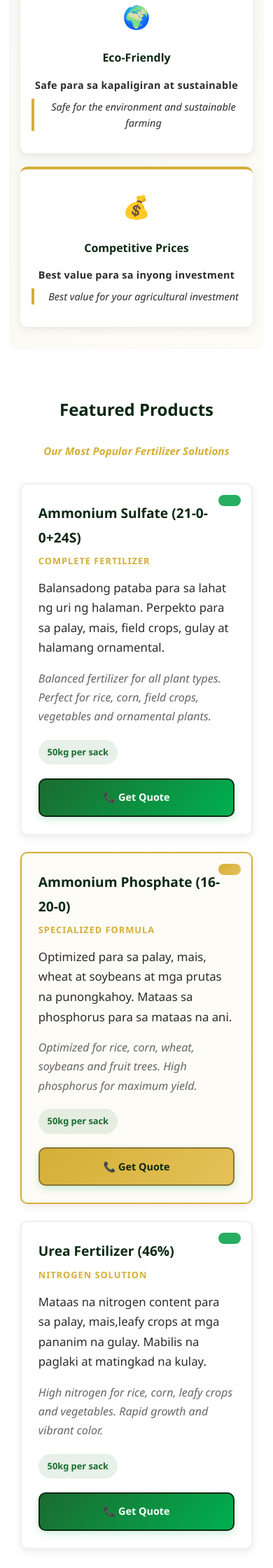
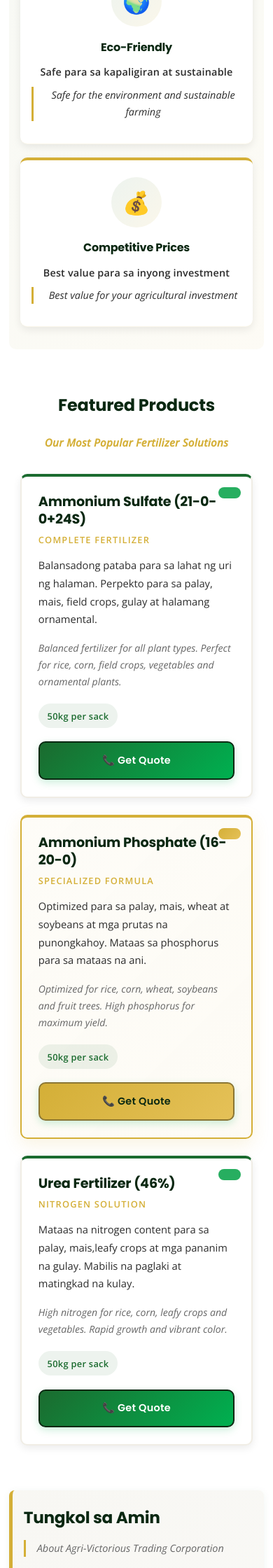
Before and after one commit to kenethdaletuazon21/Agri-Victorious-Trading-Corporation, a PHP site: page / in a window 390 px wide. Shown: the part 1840-4080 px from the top of the page at 70% size. Run offline with PHP 8.4, Linux system fonts and the light colour scheme.

Commit message:
Improve typography, fonts, and overall website design
- Add Google Fonts: Poppins (headings) + Open Sans (body) via @import
- Add preconnect links to all HTML pages for faster font loading
- Fix body font-size from 25px to 16px (was causing oversized text)
- Add h1-h6 font-family rule using Poppins for consistent heading typography
- Fix about-section paragraph font-size (was 1.5rem, now 1rem)
- Fix resource-item english-label font-size (was 1.5rem, now 0.9rem)
- Fix nav links: reduce from 1.25rem to 0.95rem, add Poppins font
- Fix cta-button-banner font-size from 1.5rem to 1.1rem
- Standardize all section headings to font-weight: 700 (was 800)
- Fix featured-product-desc sizes to 0.92rem/0.88rem
- Fix product-content h3 from 1.6rem to 1.15rem
- Fix spec-item from 1rem to 0.82rem
- Fix featured-cta from 1.1rem to 0.95rem
- Show company name in navbar (was display: none)
- Improve card designs: colored top borders, refined hover effects
- Improve feature icon with circular background accent
- Improve contact/resource/about card hover transitions
- Improve footer typography and bottom bar
- Add Poppins font-family to buttons and form labels
- Fix all responsive breakpoint heading sizes (320px/480px/768px)
- Retain all existing color variables (greens, gold/amber accent)

```diff
--- a/css/style.css
+++ b/css/style.css
@@ -1,3 +1,5 @@
+@import url('https://fonts.googleapis.com/css2?family=Poppins:wght@500;600;700;800&family=Open+Sans:ital,wght@0,400;0,500;0,600;0,700;1,400;1,500&display=swap');
+
 * {
     margin: 0;
     padding: 0;
@@ -29,11 +31,17 @@
 }
 
 body {
-    font-family: 'Segoe UI', 'Roboto', Tahoma, Geneva, Verdana, sans-serif;
-    font-size: 25px;
-    line-height: 1.8;
+    font-family: 'Open Sans', 'Segoe UI', Tahoma, Geneva, Verdana, sans-serif;
+    font-size: 16px;
+    line-height: 1.75;
     color: var(--text-color);
     background-color: #fff;
+}
+
+h1, h2, h3, h4, h5, h6 {
+    font-family: 'Poppins', 'Segoe UI', Tahoma, Geneva, Verdana, sans-serif;
+    line-height: 1.3;
+    letter-spacing: -0.2px;
 }
 
 /* Header & Navigation */
@@ -320,18 +341,19 @@
 .why-choose-us h2 {
     text-align: center;
     color: var(--primary-darker);
-    font-size: 2.2rem;
+    font-size: 2.1rem;
     margin-bottom: 0.5rem;
-    font-weight: 800;
+    font-weight: 700;
 }
 
 .section-subtitle {
     text-align: center;
     color: var(--accent-color);
-    font-size: 1.1rem;
+    font-size: 1rem;
     font-style: italic;
     margin-bottom: 3rem;
     font-weight: 600;
+    letter-spacing: 0.3px;
 }
 
 .features-grid {
@@ -350,31 +372,39 @@
     transition: var(--transition);
     border-top: 4px solid var(--accent-color);
     text-align: center;
+    border-bottom: 1px solid rgba(212,175,55,0.1);
 }
 
 .feature-card:hover {
-    transform: translateY(-5px);
-    box-shadow: var(--shadow-lg);
+    transform: translateY(-6px);
+    box-shadow: 0 12px 28px rgba(27, 107, 47, 0.12);
     background: linear-gradient(135deg, #fafaf8 0%, white 100%);
+    border-top-color: var(--primary-color);
 }
 
 .feature-icon {
-    font-size: 3rem;
-    margin-bottom: 1rem;
+    font-size: 2.8rem;
+    margin-bottom: 1.2rem;
     display: inline-block;
+    background: linear-gradient(135deg, rgba(27,107,47,0.08), rgba(212,175,55,0.1));
+    width: 72px;
+    height: 72px;
+    line-height: 72px;
+    border-radius: 50%;
+    text-align: center;
 }
 
 .feature-card h3 {
     color: var(--primary-darker);
-    font-size: 1.3rem;
+    font-size: 1.1rem;
     margin-bottom: 1rem;
-    font-weight: 800;
+    font-weight: 700;
 }
 
 .feature-card p {
     color: var(--text-color);
-    font-size: 0.95rem;
-    line-height: 1.6;
+    font-size: 0.9rem;
+    line-height: 1.7;
     margin-bottom: 0.5rem;
 }
 
@@ -388,9 +418,9 @@
 .featured-products h2 {
     text-align: center;
     color: var(--primary-darker);
-    font-size: 2.2rem;
+    font-size: 2.1rem;
     margin-bottom: 0.5rem;
-    font-weight: 800;
+    font-weight: 700;
 }
 
 .featured-products-container {
@@ -409,19 +439,23 @@
     overflow: hidden;
     position: relative;
     padding: 2rem;
-    border: 2px solid #f0f0f0;
+    border: 2px solid #f0ede5;
+    border-top: 4px solid var(--primary-color);
 }
 
 .featured-product-card:hover {
     transform: translateY(-8px);
-    box-shadow: 0 12px 28px rgba(0, 0, 0, 0.15);
+    box-shadow: 0 14px 32px rgba(0, 0, 0, 0.12);
     border-color: var(--accent-color);
+    border-top-color: var(--accent-color);
 }
 
 .featured-product-card.highlighted {
     border: 2px solid var(--accent-color);
-    background: linear-gradient(135deg, rgba(212, 175, 55, 0.05) 0%, rgba(229, 193, 88, 0.05) 100%);
+    border-top: 4px solid var(--accent-color);
+    background: linear-gradient(135deg, rgba(212, 175, 55, 0.04) 0%, rgba(229, 193, 88, 0.06) 100%);
     transform: scale(1.02);
+    box-shadow: 0 8px 24px rgba(212,175,55,0.15);
 }
 
 .featured-product-card.highlighted:hover {
@@ -465,31 +499,31 @@
 
 .featured-product-card h3 {
     color: var(--primary-darker);
-    font-size: 1.5rem;
+    font-size: 1.2rem;
     margin-bottom: 0.5rem;
-    font-weight: 800;
+    font-weight: 700;
 }
 
 .featured-product-name {
     color: var(--accent-color);
-    font-weight: 700;
-    font-size: 1.05rem;
+    font-weight: 600;
+    font-size: 0.8rem;
     margin-bottom: 1rem;
     text-transform: uppercase;
-    letter-spacing: 1px;
+    letter-spacing: 1.2px;
 }
 
 .featured-product-desc {
     color: var(--text-color);
-    font-size: 1.1rem;
+    font-size: 0.92rem;
     margin-bottom: 1rem;
-    line-height: 1.7;
-    font-weight: 500;
+    line-height: 1.75;
+    font-weight: 400;
 }
 
 .featured-product-desc-en {
     color: var(--text-light);
-    font-size: 1.05rem;
+    font-size: 0.88rem;
     margin-bottom: 1.8rem;
     line-height: 1.7;
     font-style: italic;
@@ -503,29 +537,32 @@
 }
 
 .spec-item {
-    background: rgba(27, 107, 47, 0.1);
+    background: rgba(27, 107, 47, 0.08);
     color: var(--primary-color);
-    padding: 0.7rem 1.3rem;
+    padding: 0.5rem 1rem;
     border-radius: 20px;
-    font-size: 1rem;
+    font-size: 0.82rem;
     font-weight: 600;
+    letter-spacing: 0.3px;
 }
 
 .featured-cta {
     display: inline-block;
     background: linear-gradient(135deg, var(--primary-color), var(--primary-bright));
     color: white;
-    padding: 0.9rem 1.8rem;
+    padding: 0.85rem 1.8rem;
     border-radius: var(--border-radius);
     text-decoration: none;
-    font-weight: 700;
+    font-weight: 600;
     transition: var(--transition);
     border: 2px solid var(--primary-darker);
     cursor: pointer;
     width: 100%;
     text-align: center;
-    font-size: 1.1rem;
+    font-size: 0.95rem;
     box-shadow: 0 4px 12px rgba(0, 176, 80, 0.2);
+    font-family: 'Poppins', sans-serif;
+    letter-spacing: 0.3px;
 }
 
 .featured-cta:hover {
@@ -650,45 +690,45 @@
 .product-content p {
     color: var(--text-light);
     margin-bottom: 1.2rem;
-    font-size: 1.05rem;
-    line-height: 1.7;
+    font-size: 0.92rem;
+    line-height: 1.75;
     flex-grow: 1;
 }
 
 .featured-product-desc {
-    font-size: 1.05rem !important;
+    font-size: 0.92rem !important;
     color: var(--text-color) !important;
     margin-bottom: 1rem !important;
 }
 
 .featured-product-desc-en {
-    font-size: 1rem !important;
+    font-size: 0.88rem !important;
     color: var(--text-light) !important;
     margin-bottom: 1.2rem !important;
 }
 
 .product-specs {
     background: var(--light-color);
-    padding: 1.2rem;
+    padding: 1.1rem;
     border-radius: 8px;
     margin: 1.5rem 0;
-    font-size: 1.05rem;
+    font-size: 0.88rem;
 }
 
 .product-specs p {
-    margin: 0.6rem 0;
+    margin: 0.5rem 0;
     color: var(--primary-color);
     font-weight: 600;
 }
 
 .product-unit {
-    font-size: 1.1rem;
+    font-size: 0.9rem;
     color: var(--text-color);
     margin-bottom: 1.5rem;
-    padding: 1rem;
+    padding: 0.9rem;
     background: #f8f7f3;
     border-left: 3px solid var(--accent-color);
-    font-weight: 600;
+    font-weight: 500;
 }
 
 .product-price {
@@ -722,25 +763,27 @@
 /* About Section */
 .about-section {
     margin: 3rem 0;
-    padding: 3rem 2rem;
+    padding: 3rem 2.5rem;
     background: linear-gradient(135deg, var(--light-color) 0%, #fafaf8 100%);
     border-radius: var(--border-radius);
     border-left: 5px solid var(--accent-color);
+    box-shadow: 0 2px 12px rgba(27,107,47,0.06);
 }
 
 .about-section h1,
 .about-section h2 {
     color: var(--primary-darker);
     margin-bottom: 1.5rem;
-    font-size: 2.0rem;
-    font-weight: 800;
+    font-size: 2rem;
+    font-weight: 700;
+    letter-spacing: -0.3px;
 }
 
 .about-section p {
     line-height: 1.8;
     margin-bottom: 1.3rem;
     color: var(--text-light);
-    font-size: 1.5rem;
+    font-size: 1rem;
 }
 
 /* Contact Information */
@@ -1096,7 +1154,7 @@
 
     .about-section h1,
     .about-section h2 {
-        font-size: 1.0rem;
+        font-size: 1.6rem;
     }
 
     .about-section p {
@@ -1440,14 +1499,14 @@
 
     .about-section h1,
     .about-section h2 {
-        font-size: 1.0rem;
+        font-size: 1.45rem;
         margin-bottom: 1rem;
     }
 
     .about-section p {
         font-size: 0.9rem;
         margin-bottom: 1rem;
-        line-height: 1.6;
+        line-height: 1.7;
     }
 
     .contact-info {
@@ -1931,12 +1992,12 @@
 }
 
 .tagalog-text {
-    font-size: 1rem;
+    font-size: 0.95rem;
     color: var(--primary-darker);
     font-weight: 600;
     margin-bottom: 0.6rem;
     line-height: 1.8;
-    letter-spacing: 0.3px;
+    letter-spacing: 0.2px;
 }
 
 .tagalog-text.compact {
@@ -1944,12 +2005,12 @@
 }
 
 .english-text {
-    font-size: 0.95rem;
+    font-size: 0.9rem;
     color: var(--text-color);
     font-style: italic;
-    line-height: 1.7;
+    line-height: 1.75;
     padding-left: 1rem;
-    border-left: 4px solid var(--accent-color);
+    border-left: 3px solid var(--accent-color);
     margin-bottom: 1.5rem;
 }
 
--- a/index.html
+++ b/index.html
@@ -4,6 +4,8 @@
     <meta charset="UTF-8">
     <meta name="viewport" content="width=device-width, initial-scale=1.0">
     <title>Agri-Victorious Trading Corporation - Premium Fertilizer Solutions</title>
+    <link rel="preconnect" href="https://fonts.googleapis.com">
+    <link rel="preconnect" href="https://fonts.gstatic.com" crossorigin>
     <link rel="stylesheet" href="css/style.css">
     <link rel="icon" type="image/png" href="images/logo1.png">
 </head>
--- a/pages/about.html
+++ b/pages/about.html
@@ -4,6 +4,8 @@
     <meta charset="UTF-8">
     <meta name="viewport" content="width=device-width, initial-scale=1.0">
     <title>About Us - Agri-Victorious Trading Corporation</title>
+    <link rel="preconnect" href="https://fonts.googleapis.com">
+    <link rel="preconnect" href="https://fonts.gstatic.com" crossorigin>
     <link rel="stylesheet" href="../css/style.css">
     <link rel="icon" type="image/png" href="../images/logo1.png">
 </head>
--- a/pages/contact.html
+++ b/pages/contact.html
@@ -4,6 +4,8 @@
     <meta charset="UTF-8">
     <meta name="viewport" content="width=device-width, initial-scale=1.0">
     <title>Contact Us - Agri-Victorious Trading Corporation</title>
+    <link rel="preconnect" href="https://fonts.googleapis.com">
+    <link rel="preconnect" href="https://fonts.gstatic.com" crossorigin>
     <link rel="stylesheet" href="../css/style.css">
     <link rel="icon" type="image/png" href="../images/logo1.png">
 </head>
--- a/pages/products.html
+++ b/pages/products.html
@@ -4,6 +4,8 @@
     <meta charset="UTF-8">
     <meta name="viewport" content="width=device-width, initial-scale=1.0">
     <title>Products - Agri-Victorious Trading Corporation</title>
+    <link rel="preconnect" href="https://fonts.googleapis.com">
+    <link rel="preconnect" href="https://fonts.gstatic.com" crossorigin>
     <link rel="stylesheet" href="../css/style.css">
     <link rel="icon" type="image/png" href="../images/logo1.png">
 </head>
--- a/pages/resources.html
+++ b/pages/resources.html
@@ -4,6 +4,8 @@
     <meta charset="UTF-8">
     <meta name="viewport" content="width=device-width, initial-scale=1.0">
     <title>Resources - Agri-Victorious Trading Corporation</title>
+    <link rel="preconnect" href="https://fonts.googleapis.com">
+    <link rel="preconnect" href="https://fonts.gstatic.com" crossorigin>
     <link rel="stylesheet" href="../css/style.css">
     <link rel="icon" type="image/png" href="../images/logo1.png">
 </head>
```
Also changed, not shown: other parts of css/style.css (+134 -94 lines).
